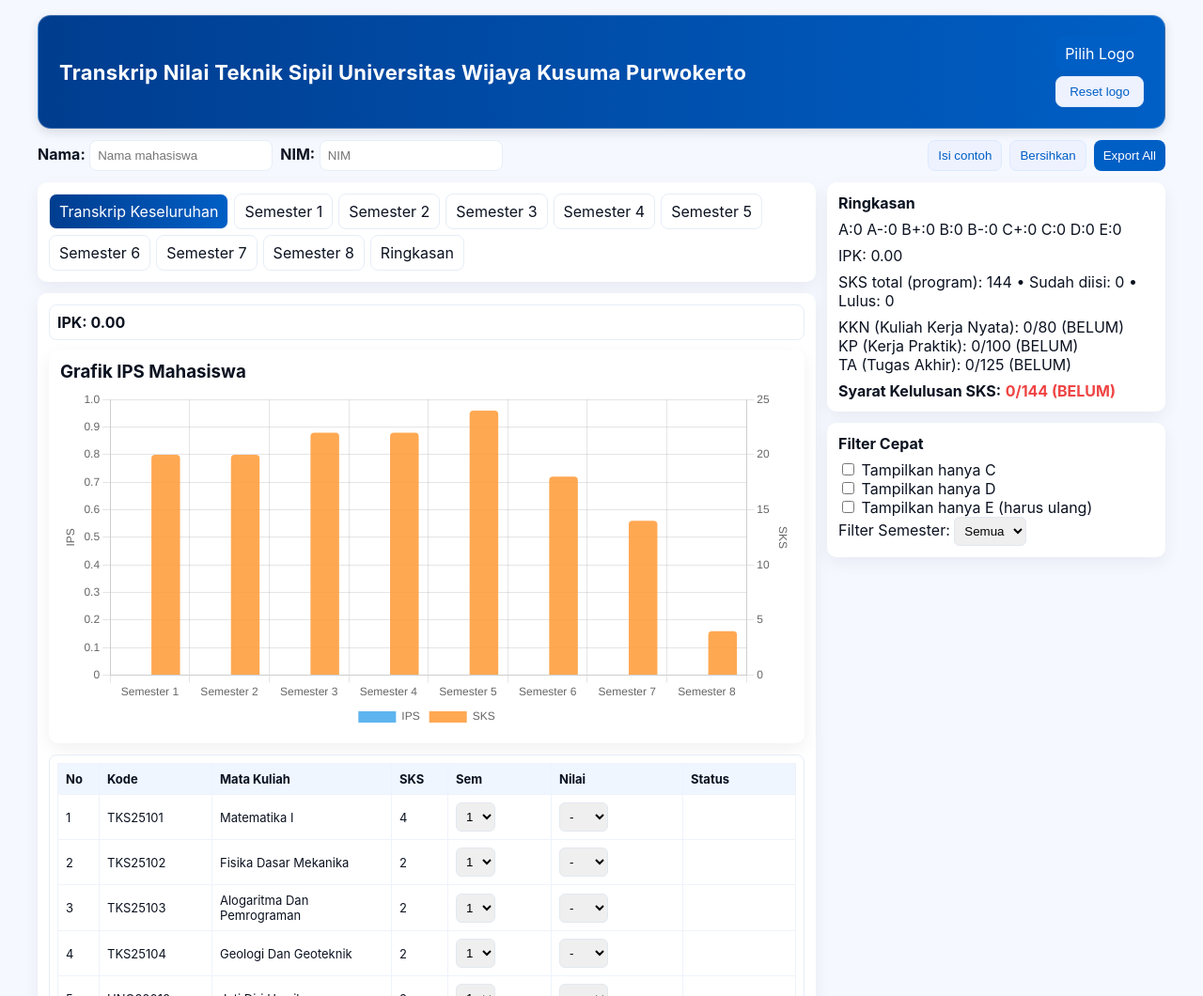
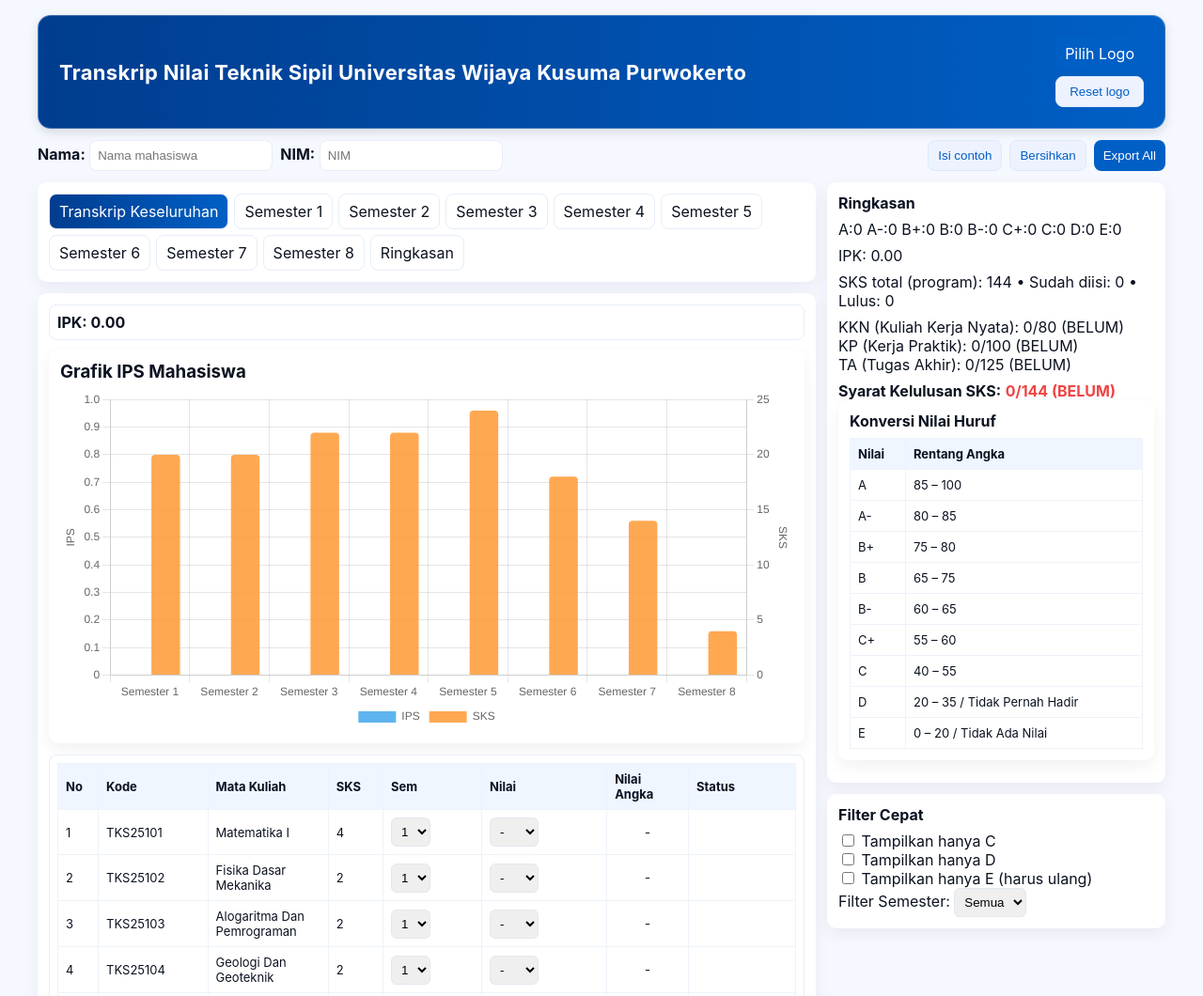
Before and after one commit to mtu8616-arch/APLIKASI-TRANSKRIP-NILAI-UNWIKU, a plain HTML site: page index.html in a window 1280 px wide. Shown: the top 1060 px of the page at 94% size. Drawn offline with nearby package versions, Linux system fonts and the light colour scheme.

Commit message:
index.html

```diff
--- a/index.html
+++ b/index.html
@@ -94,7 +94,32 @@ select,input[type=text]{padding:6px;border-radius:6px;border:1px solid #e2e8f0}
         <div style="margin-top:8px" id="sksSummary">SKS total (program): 0 • Sudah diisi: 0 • Lulus: 0</div>
         <div style="margin-top:8px" id="reqs">KKN (Kuliah Kerja Nyata): 0/80 (BELUM)<br>KP (Kerja Praktik): 0/100 (BELUM)<br>TA (Tugas Akhir): 0/125 (BELUM)</div>
         <div style="margin-top:8px"><strong>Syarat Kelulusan SKS:</strong> <span id="gradReqStatus">0/144 (BELUM)</span></div>
+
+      <div class="card">
+        <strong>Konversi Nilai Huruf</strong>
+        <table style="width:100%;margin-top:8px;border-collapse:collapse;font-size:13px">
+          <thead>
+            <tr>
+              <th>Nilai</th>
+              <th>Rentang Angka</th>
+            </tr>
+          </thead>
+          <tbody>
+            <tr><td>A</td><td>85 – 100</td></tr>
+            <tr><td>A-</td><td>80 – 85</td></tr>
+            <tr><td>B+</td><td>75 – 80</td></tr>
+            <tr><td>B</td><td>65 – 75</td></tr>
+            <tr><td>B-</td><td>60 – 65</td></tr>
+            <tr><td>C+</td><td>55 – 60</td></tr>
+            <tr><td>C</td><td>40 – 55</td></tr>
+            <tr><td>D</td><td>20 – 35 / Tidak Pernah Hadir</td></tr>
+            <tr><td>E</td><td>0 – 20 / Tidak Ada Nilai</td></tr>
+          </tbody>
+        </table>
       </div>
+
+
+</div>
 
       <div class="card">
         <strong>Filter Cepat</strong>
@@ -243,7 +268,7 @@ function renderSheet(){
   }
   const wrap=document.createElement('div'); wrap.className='table-wrap';
   const table=document.createElement('table'); table.id='mainTable';
-  table.innerHTML = `<thead><tr><th style="width:44px">No</th><th style="width:120px">Kode</th><th>Mata Kuliah</th><th style="width:60px">SKS</th><th style="width:110px">Sem</th><th style="width:140px">Nilai</th><th style="width:120px">Status</th></tr></thead>`;
+  table.innerHTML = `<thead><tr><th style="width:44px">No</th><th style="width:120px">Kode</th><th>Mata Kuliah</th><th style="width:60px">SKS</th><th style="width:110px">Sem</th><th style="width:140px">Nilai</th><th style="width:90px">Nilai Angka</th><th style="width:120px">Status</th></tr></thead>`;
   const tbody=document.createElement('tbody');
   const rows = courses.filter(c=> currentTab==='all' ? true : (currentTab.startsWith('sem_') ? c.semester === currentTab.split('_')[1] : true));
   let counter = 0;
@@ -255,6 +280,7 @@ function renderSheet(){
     tr.innerHTML = `<td>${noCell}</td><td>${escapeHtml(c.code)}</td><td>${escapeHtml(c.name)}</td><td>${c.sks}</td>
       <td><select class="sem">${renderSemOptions(c.semester)}</select></td>
       <td><select class="grade">${renderGradeOptions(c.grade)}</select></td>
+      <td style="text-align:center"><span class="num-grade">${c.grade ? (GRADE_WEIGHTS[c.grade]||0).toFixed(2) : '-'}</span></td>
       <td style="text-align:center"><span class="status">${c.passed? 'LULUS':''}</span></td>`;
     tbody.appendChild(tr);
   });
@@ -294,6 +320,7 @@ function onGradeChange(e){
   const c = courses.find(x=>x.id===id); if(!c) return;
   c.grade = val; c.passed = (val && val !== 'E');
   tr.querySelector('.status').innerText = c.passed ? 'LULUS' : 'ULANG';
+  const ng = tr.querySelector('.num-grade'); if(ng){ ng.innerText = c.grade ? (GRADE_WEIGHTS[c.grade]||0).toFixed(2) : '-'; }
   if(val==='E'){ tr.classList.add('e-repeat'); } else { tr.classList.remove('e-repeat'); }
   computeAll(); renderSemesterGrid(); renderTabs(); updateFooterPremium(); updateSemesterIPDisplay();
 }
```
